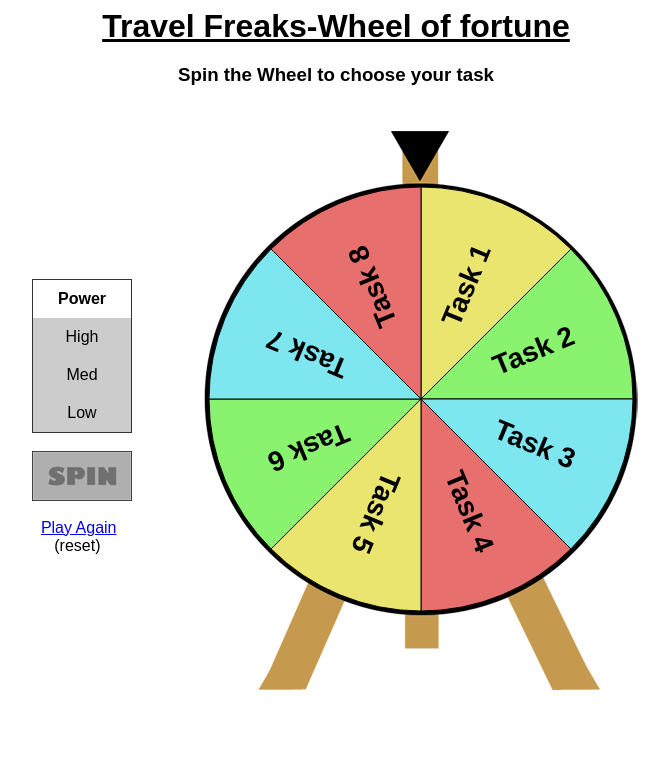
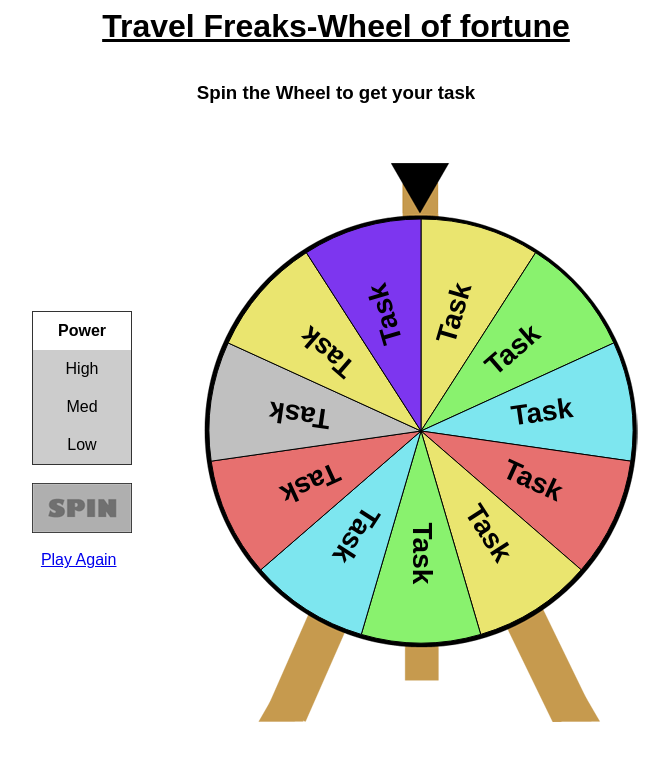
Before and after one commit to varun9619/travel-freaks, a plain HTML site: page task.html in a window 1280 px wide. Shown: the whole page, without its empty margins (304-973 px from the left). Drawn offline with nearby package versions, Linux system fonts and the light colour scheme; files that its build step writes are made by us from their sources; files whose address does not match are found by name.

Commit message:
small changes

```diff
--- a/task.html
+++ b/task.html
@@ -4,14 +4,14 @@
         <title>Travel Freaks Fortune Wheel</title>
         <link rel="stylesheet" href="static/main.css" type="text/css" />
         <script type="text/javascript" src="Winwheel.js"></script>
-        <script src="http://cdnjs.cloudflare.com/ajax/libs/gsap/latest/TweenMax.min.js"></script>
+        <script src="https://cdnjs.cloudflare.com/ajax/libs/gsap/latest/TweenMax.min.js"></script>
     </head>
     <body>
         <div align="center">
             <h1><u>Travel Freaks-Wheel of fortune</u></h1>
-            <h3>Spin the Wheel to choose your task
+            <p></p>
             <br />
-
+            <h3>Spin the Wheel to get your task</h3>
             <br />
             <table cellpadding="0" cellspacing="0" border="0">
                 <tr>
@@ -36,7 +36,7 @@
                             <br />
                             <img id="spin_button" src="spin_off.png" alt="Spin" onmouseover="" style="cursor: pointer;" onClick="startSpin();" />
                             <br /><br />
-                            &nbsp;&nbsp;<a href="#" onClick="resetWheel(); return false;">Play Again</a><br />&nbsp;&nbsp;&nbsp;&nbsp;&nbsp;(reset)
+                            &nbsp;&nbsp;<a href="#" onClick="resetWheel(); return false;">Play Again</a><br />&nbsp;&nbsp;&nbsp;&nbsp;&nbsp;
                         </div>
                     </td>
                     <td width="438" height="582" class="the_wheel" align="center" valign="center">
@@ -46,26 +46,27 @@
                     </td>
                 </tr>
             </table>
+        </div>
 
-        </div>
         <script>
-	var kids = ['siddu', 'vasanth', 'raghu', 'srinidiksha', 'kausthub', 'anuj', 'siddiksha', 'aravind']
-
             // Create new wheel object specifying the parameters at creation time.
             let theWheel = new Winwheel({
-                'numSegments'  : 8,     // Specify number of segments.
+                'numSegments'  : 11,     // Specify number of segments.
                 'outerRadius'  : 212,   // Set outer radius so wheel fits inside the background.
                 'textFontSize' : 28,    // Set font size as desired.
                 'segments'     :        // Define segments including colour and text.
                 [
-                   {'fillStyle' : '#eae56f', 'text' : 'Task 1'},
-                   {'fillStyle' : '#89f26e', 'text' : 'Task 2'},
-                   {'fillStyle' : '#7de6ef', 'text' : 'Task 3'},
-                   {'fillStyle' : '#e7706f', 'text' : 'Task 4'},
-                   {'fillStyle' : '#eae56f', 'text' : 'Task 5'},
-                   {'fillStyle' : '#89f26e', 'text' : 'Task 6'},
-                   {'fillStyle' : '#7de6ef', 'text' : 'Task 7'},
-                   {'fillStyle' : '#e7706f', 'text' : 'Task 8'}
+                   {'fillStyle' : '#eae56f', 'text' : 'Task'},
+                   {'fillStyle' : '#89f26e', 'text' : 'Task'},
+                   {'fillStyle' : '#7de6ef', 'text' : 'Task'},
+                   {'fillStyle' : '#e7706f', 'text' : 'Task'},
+                   {'fillStyle' : '#eae56f', 'text' : 'Task'},
+                   {'fillStyle' : '#89f26e', 'text' : 'Task'},
+                   {'fillStyle' : '#7de6ef', 'text' : 'Task'},
+                   {'fillStyle' : '#e7706f', 'text' : 'Task'},
+                   {'fillstyle' : '#89f26e', 'text' : 'Task'},
+                   {'fillStyle' : '#eae56f', 'text' : 'Task'},
+                   {'fillStyle' : '#7d36ef', 'text' : 'Task'},
                 ],
                 'animation' :           // Specify the animation to use.
                 {
@@ -169,6 +170,8 @@
                 // Do basic alert of the segment text. You would probably want to do something more interesting with this information.
                 alert(indicatedSegment.text + " is selected");
             }
+
+
         </script>
 
 
```
Also changed, not shown: index.html (+11 -10 lines).
